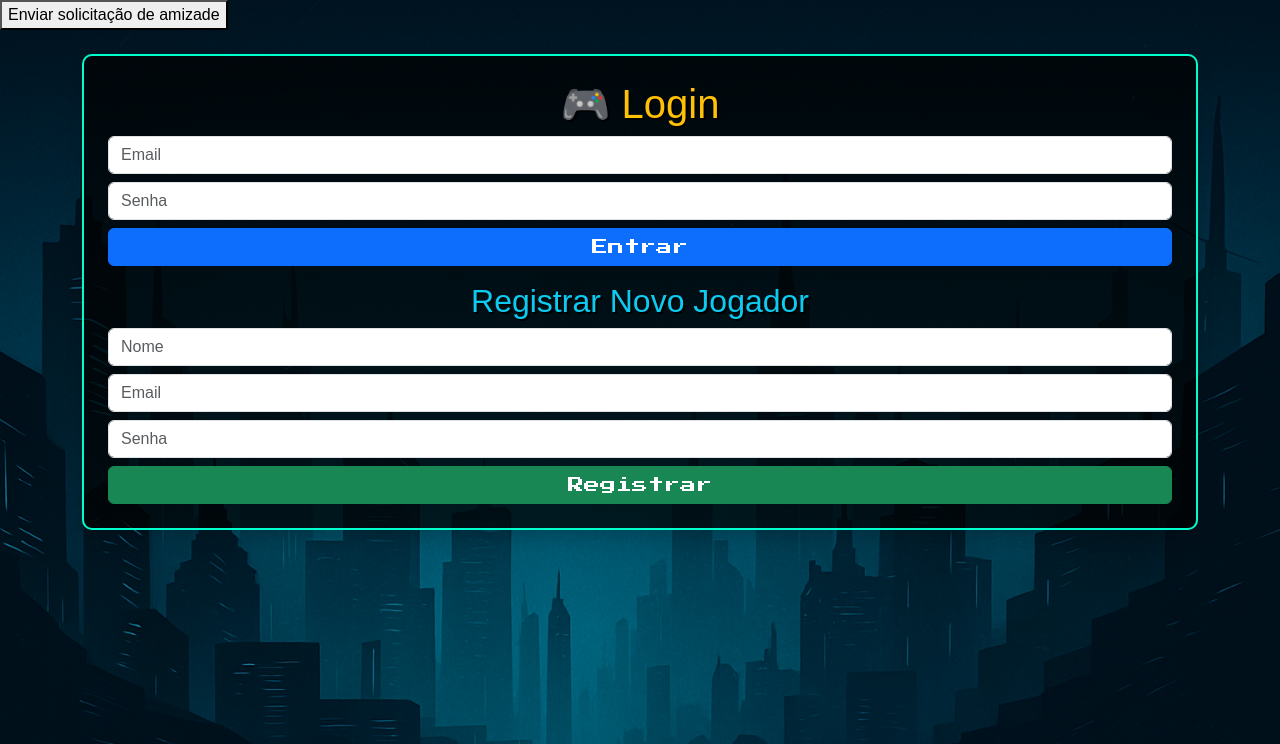
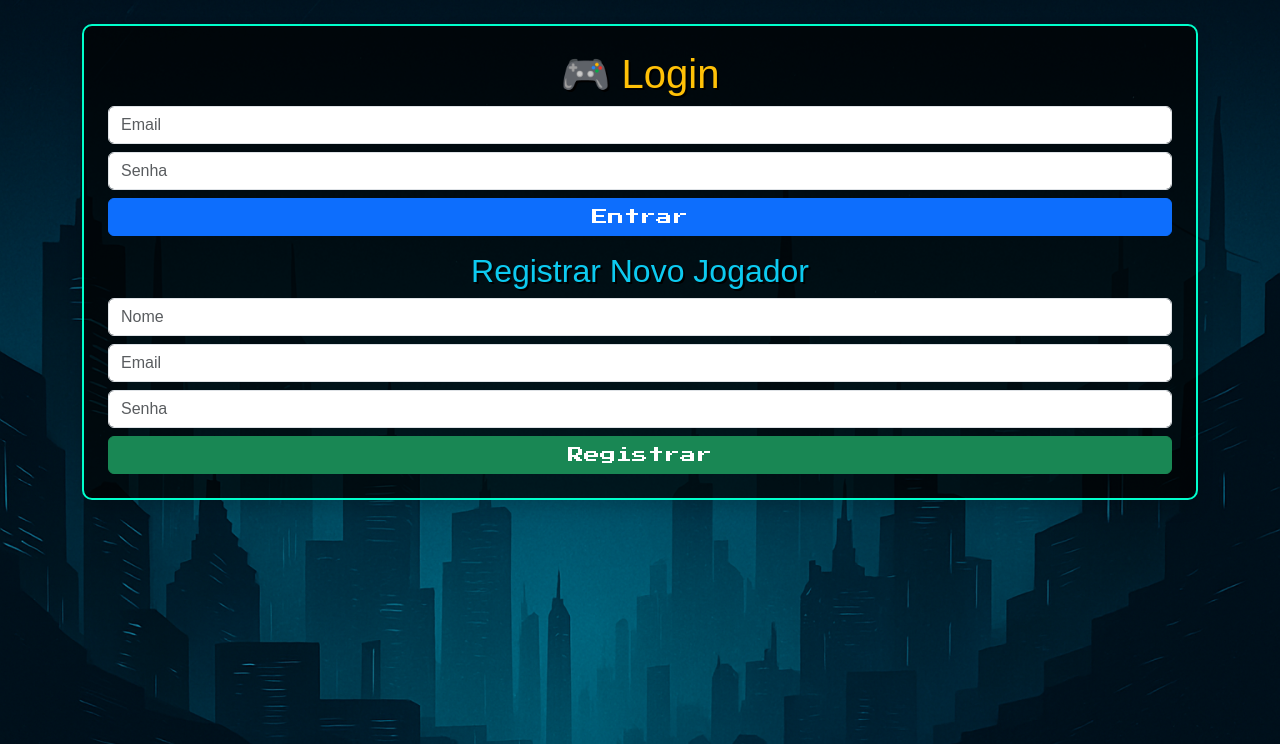
Before and after one commit to lhdsf123-png/lista, a Flask app: page /index in a window 1280 px wide. Shown: the top 744 px of the page. Run offline with Flask 3, Linux system fonts and the light colour scheme.

Commit message:
Update index.html

```diff
--- a/tarefas lista/templates/index.html
+++ b/tarefas lista/templates/index.html
@@ -56,10 +56,6 @@
     </style>
 </head>
 <body>
-    <form action="/send-friend-request/{{ usuario.id }}" method="post">
-        <button type="submit">Enviar solicitação de amizade</button>
-    </form>
-
     <div class="container mt-4">
         {% if usuario %}
         <div class="card shadow p-4">
```
